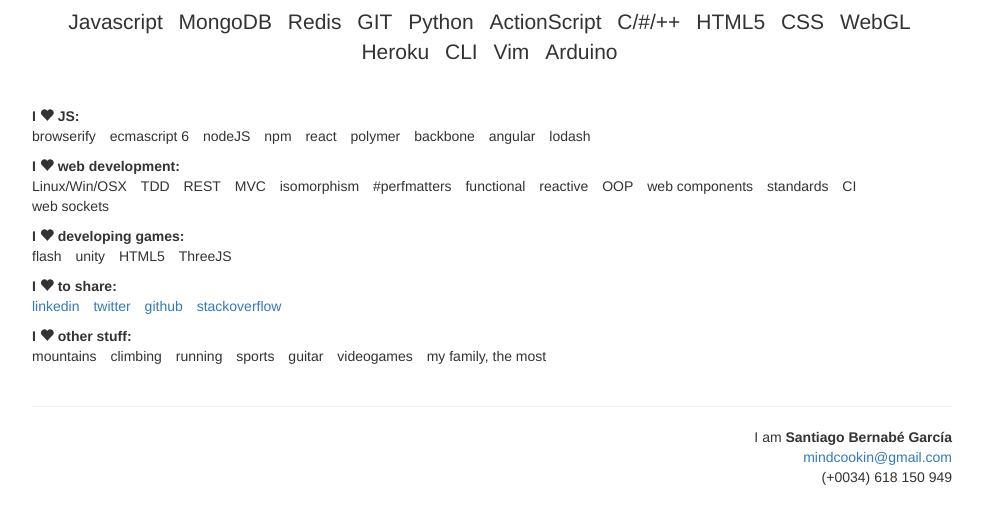
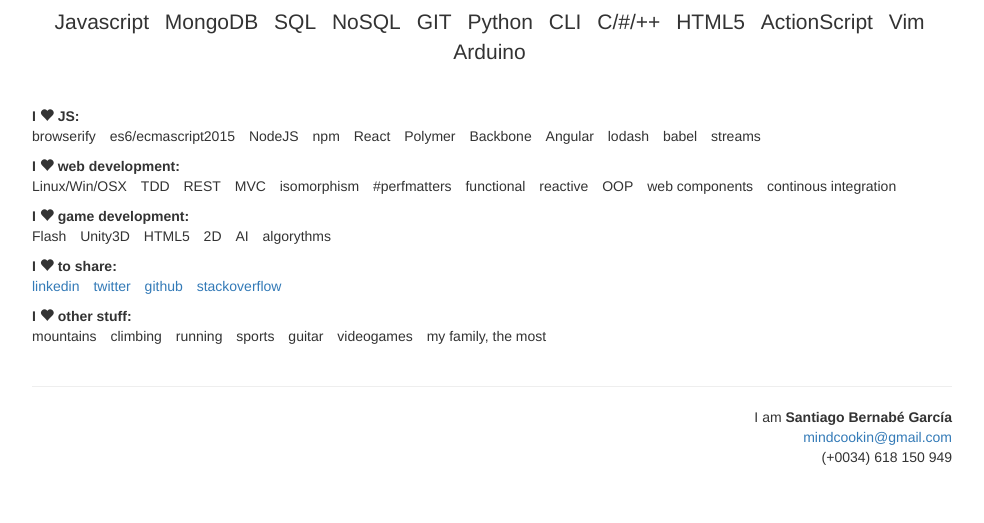
Before and after one commit to MindCookin/mindcookin.github.io, a website: page index.html in a window 1280 px wide. Shown: the part 159-682 px from the top of the page, without its empty margins (148-1132 px from the left). Drawn offline with nearby package versions, Linux system fonts and the light colour scheme.

Commit message:
Minor changes

```diff
--- a/index.html
+++ b/index.html
@@ -29,16 +29,14 @@
             <ul class="list-inline lead text-center">
               <li>Javascript</li>
               <li>MongoDB</li>
-              <li>Redis</li>
+              <li>SQL</li>
+              <li>NoSQL</li>
               <li>GIT</li>
               <li>Python</li>
-              <li>ActionScript</li>
+              <li>CLI</li>
               <li>C/#/++</li>
               <li>HTML5</li>
-              <li>CSS</li>
-              <li>WebGL</li>
-              <li>Heroku</li>
-              <li>CLI</li>
+              <li>ActionScript</li>
               <li>Vim</li>
               <li>Arduino</li>
             </ul>
@@ -50,14 +48,16 @@
             <dd>
               <ul class="list-inline">
                 <li>browserify</li>
-                <li>ecmascript 6</li>
-                <li>nodeJS</li>
+                <li>es6/ecmascript2015</li>
+                <li>NodeJS</li>
                 <li>npm</li>
-                <li>react</li>
-                <li>polymer</li>
-                <li>backbone</li>
-                <li>angular</li>
+                <li>React</li>
+                <li>Polymer</li>
+                <li>Backbone</li>
+                <li>Angular</li>
                 <li>lodash</li>
+                <li>babel</li>
+                <li>streams</li>
               </ul>
             </dd>
             <dt>I <span class="glyphicon glyphicon-heart" aria-hidden="true"></span> web development:</dt>
@@ -73,18 +73,18 @@
                 <li>reactive</li>
                 <li>OOP</li>
                 <li>web components</li>
-                <li>standards</li>
-                <li>CI</li>
-                <li>web sockets</li>
+                <li>continous integration</li>
               </ul>
             </dd>
-            <dt>I <span class="glyphicon glyphicon-heart" aria-hidden="true"></span> developing games:</dt>
+            <dt>I <span class="glyphicon glyphicon-heart" aria-hidden="true"></span> game development:</dt>
             <dd>
               <ul class="list-inline">
-                <li>flash</li>
-                <li>unity</li>
+                <li>Flash</li>
+                <li>Unity3D</li>
                 <li>HTML5</li>
-                <li>ThreeJS</li>
+                <li>2D</li>
+                <li>AI</li>
+                <li>algorythms</li>
               </ul>
             </dd>
             <dt>I <span class="glyphicon glyphicon-heart" aria-hidden="true"></span> to share:</dt>
```
